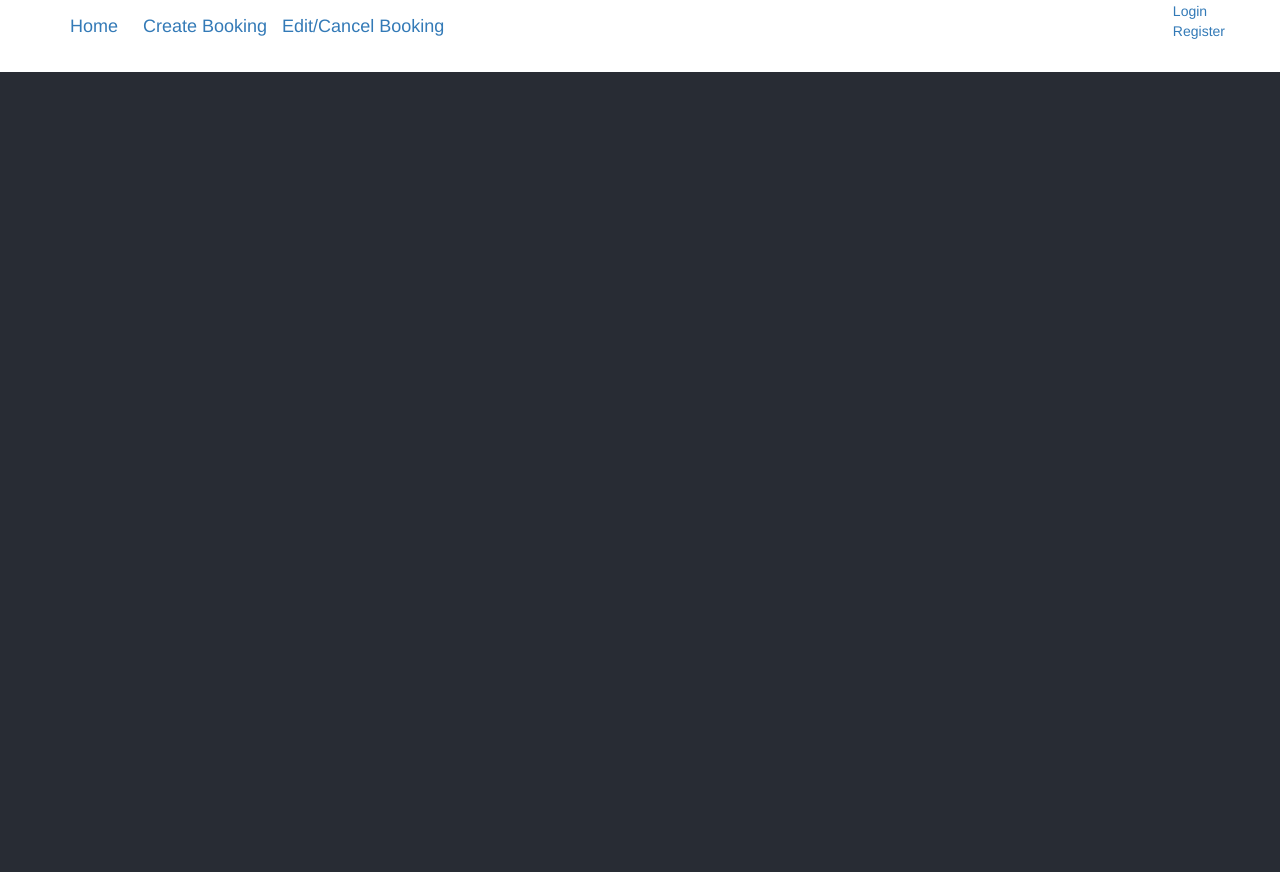
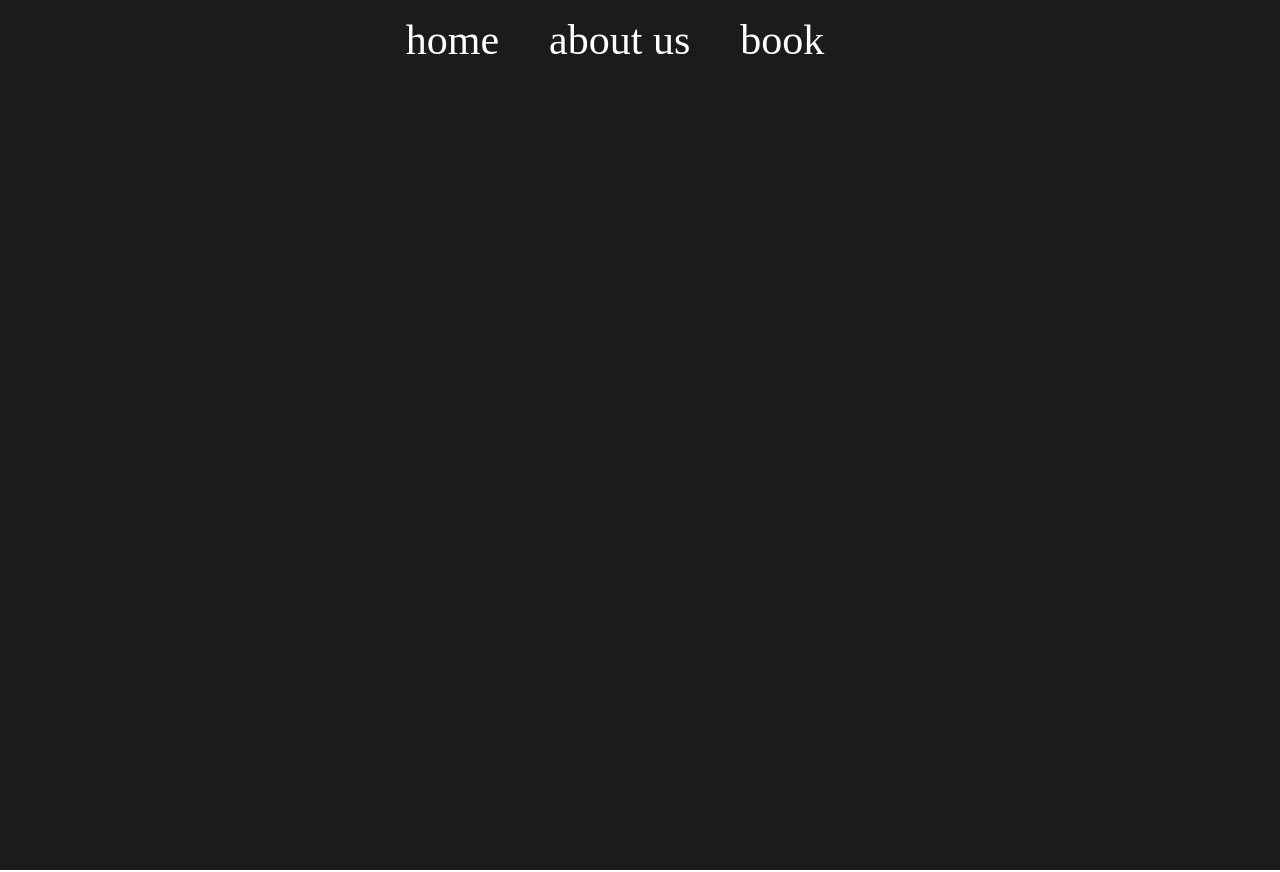
Before and after one commit to RMIT-SEPT/majorproject-9-mon-1530-3, a React (Create React App) app in the folder FrontEnd/: page / in a window 1280 px wide. Built offline with nearby package versions, Linux system fonts and the light colour scheme.

Commit message:
nav bar done

```diff
--- a/FrontEnd/src/App.css
+++ b/FrontEnd/src/App.css
@@ -1,9 +1,5 @@
 .App {
   text-align: center;
-}
-
-.nav-link{
-  padding-left: 10px;
 }
 
 .App-logo {
@@ -18,7 +14,7 @@
 }
 
 .App-header {
-  background-color: #282c34;
+  background-color: #1B1B1D;;
   min-height: 100vh;
   display: flex;
   flex-direction: column;
--- a/FrontEnd/src/components/Layout/Nav.js
+++ b/FrontEnd/src/components/Layout/Nav.js
@@ -3,21 +3,11 @@ import React, { Component } from 'react'
 class Nav extends Component {
     render() {
         return (
-            <nav className = "navbar navbar-expand-sm">
-                <div className = "container">
-                    <a className = "navbar-brand" href= "/index"> Home </a>
-                    <div className = "navbar-brand">
-                            <a className = "nav-link" href = "/CreateBooking"> Create Booking </a>
-                            <a className = "nav-link" href = "/deleteBooking"> Edit/Cancel Booking </a>
-                    </div>
-                    <div className = "navbar-right">
-                        <div>
-                            <a className = "nav-link" href = "/login">Login</a>
-                        </div>
-                        <div>
-                            <a className = "nav-link" href = "/Register">Register</a>
-                        </div>
-                    </div>
+            <nav>
+                <div className = "navLinks">
+                    <a href = "/index">home</a>
+                    <a href = "/AboutUs">about us</a>
+                    <a href = "/CreateBooking">book</a>
                 </div>
             </nav>
         )
--- a/FrontEnd/src/components/indexPage.jsx
+++ b/FrontEnd/src/components/indexPage.jsx
@@ -1,13 +1,86 @@
 import React, { Component } from "react";
+import {userLogin} from "../actions/LoginActions";
 
 class Index extends Component {
   state = {};
+  //CONSTRUCTS A UN/PW/ERROR
+  constructor() {
+    super();
+
+    this.state = {
+        username: "",
+        password: "",
+        errorMessage: ""
+    };
+
+    this.state = {isToggleOn: true};
+
+    // this.onChange = this.onChange.bind(this);
+    this.onSubmit = this.onSubmit.bind(this);
+  }
+
+  toggle(event) {
+    var signin = document.getElementById("signinBox");
+    var signup = document.getElementById("signupBox");
+
+    if(signin.style.display === "block") {
+      signup.style.display = "none";
+      signin.style.display = "block";
+    } else if (signup.style.display === "block") {
+      signin.style.display = "none";
+      signup.style.display = "block";
+    }
+
+  }
+
+  async onSubmit(event){
+        event.preventDefault();
+        const user = {
+            "username":this.state.username,
+            "password":this.state.password,
+            "userType":"Customer"
+        }
+        console.log(user)
+        let valid = await userLogin(user)
+
+        if (valid){
+            console.log("User Found :)")
+        } else{
+            console.log("User Not Found!")
+        }
+    }
+
+
+  //THIS RENDER() DISPLAYS ON THE PAGE
   render() {
     return (
+
       <div>
-        <h1>Index</h1>
+      <div className="signs" id="signinBox">
+        <form onSubmit={this.onSubmit}>
+        <input className="input" name="username"
+           placeholder="username"
+           value={this.state.username}
+           onChange={this.onChange}
+        />
+          <br></br>
+        <input className="input" name="password"
+           placeholder="password"
+            type="password"
+            value={this.state.password}
+            onChange={this.onChange}
+        />
         <br></br>
+        <input className="login" type="submit" value="login." onSubmit={this.onSubmit}/>
+        <button id="signupButton" onClick={this.toggle}>sign up instead?</button>
+        </form>
       </div>
+
+      <div className="signs" id="signupBox">
+        <p>fat</p>
+      </div>
+      </div>
+
     );
   }
 }
--- a/FrontEnd/src/index.css
+++ b/FrontEnd/src/index.css
@@ -1,17 +1,63 @@
-body {
-  margin: 0;
-  font-family: -apple-system, BlinkMacSystemFont, 'Segoe UI', 'Roboto', 'Oxygen',
-    'Ubuntu', 'Cantarell', 'Fira Sans', 'Droid Sans', 'Helvetica Neue',
-    sans-serif;
-  -webkit-font-smoothing: antialiased;
-  -moz-osx-font-smoothing: grayscale;
+/**
+SIGNIN BOX/SIGNUP BOX
+**/
+
+.signs {
+  font-family: 'Avenir Next';
+  font-size: 30px;
+  align-self: center;
 }
 
-code {
-  font-family: source-code-pro, Menlo, Monaco, Consolas, 'Courier New',
-    monospace;
+.signs input {
+  margin: 5px;
+  border: none;
+  padding: 10px 15px;
 }
 
-.input {
-  color: black;
+.login {
+  margin: 10px;
+  border: none;
+  padding: 10px 15px;
+  background-color: #5E90F0;
+  width: 97%;
 }
+
+.signs button {
+  font-size: 20px;
+  color: white;
+  background: transparent;
+  border: none;
+  text-decoration: underline;
+  text-align: left;
+}
+
+#signupBox {
+  display: none;
+}
+
+/**
+NAV CSS EDITS
+**/
+
+nav {
+  padding-top: 10px;
+  background-color: #1B1B1D;
+  color: white;
+  align-self: center;
+}
+
+.navLinks {
+  display: flex;
+  justify-content: center;
+}
+
+nav a {
+  padding-right: 50px;
+  font-family: 'Avenir Next';
+  font-size: 42px;
+  color: white;
+}
+
+nav a:hover {
+  color: #66C7F4;
+}
```
Also changed, not shown: FrontEnd/src/index.js (line endings or trailing spaces).
